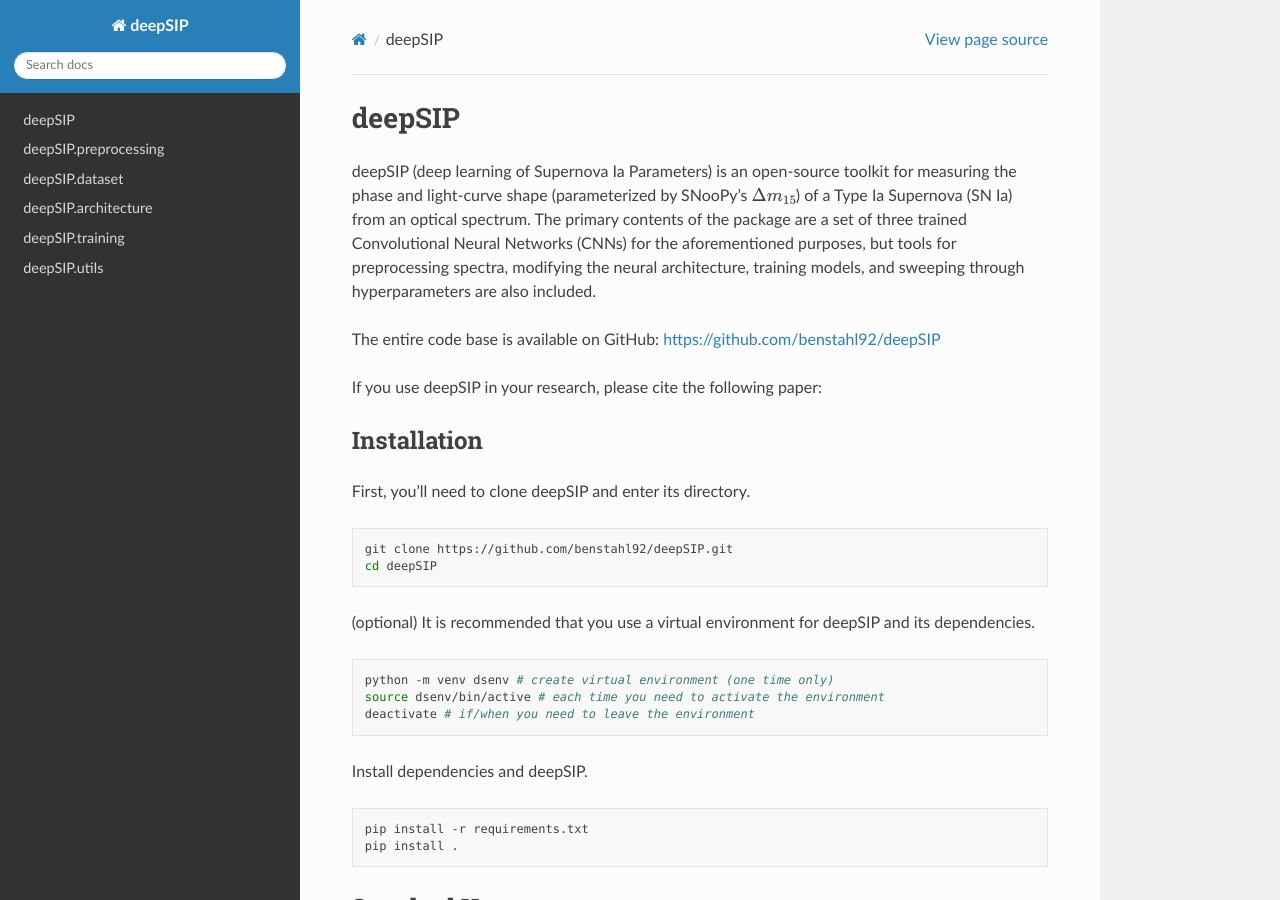
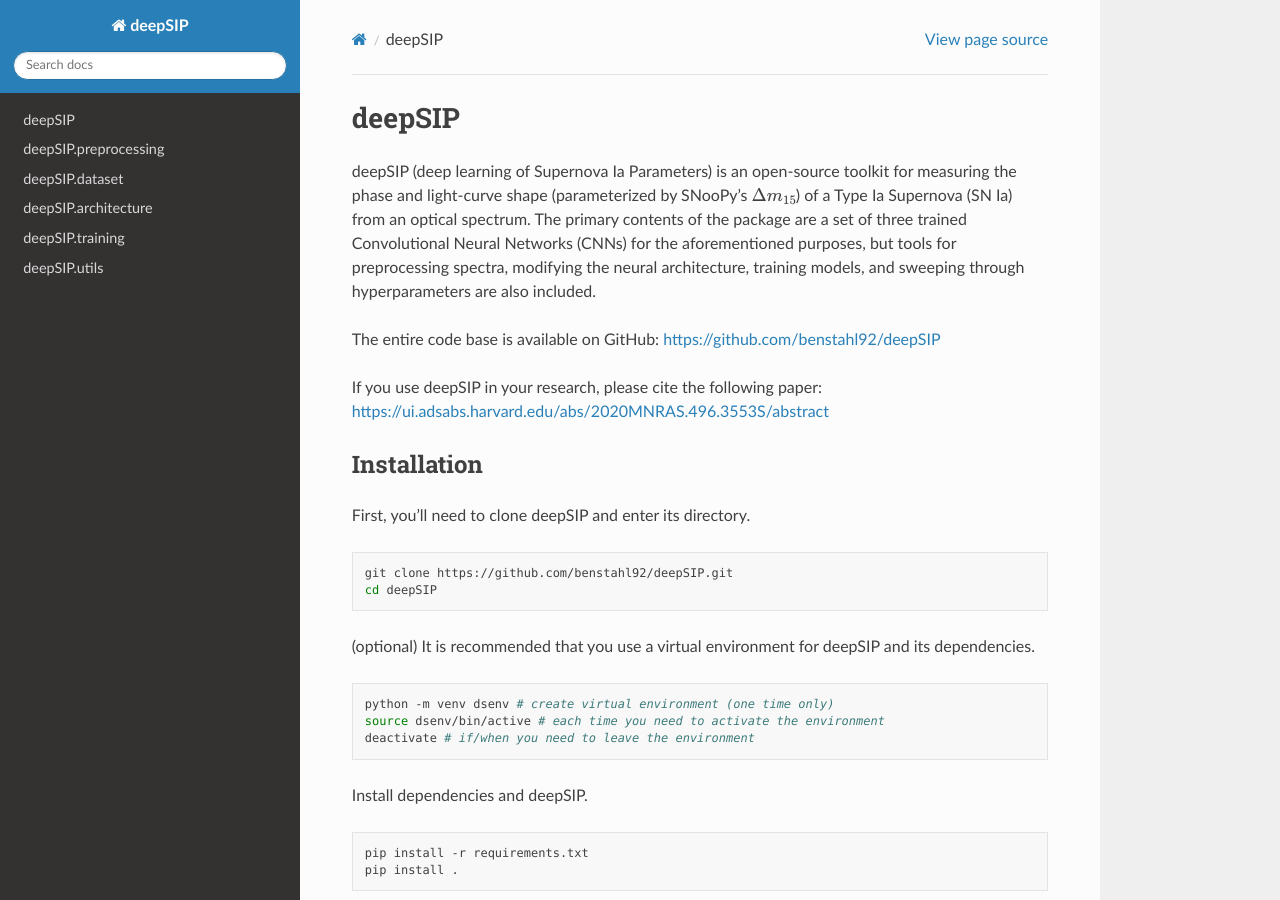
Before and after one commit to benstahl92/deepSIP, a Sphinx documentation site: the page built from docs/index.rst, in a window 1280 px wide and 900 px high. Built offline with Sphinx 7.4.7 and the Read the Docs theme 2.0.0, drawn with Linux system fonts in a browser that asks for light colours; some of the changed lines change nothing that is shown.

Commit message:
add paper reference to docs

```diff
--- a/docs/index.rst
+++ b/docs/index.rst
@@ -10,7 +10,7 @@
 
 The entire code base is available on GitHub: https://github.com/benstahl92/deepSIP
 
-If you use deepSIP in your research, please cite the following paper:
+If you use deepSIP in your research, please cite the following paper: https://ui.adsabs.harvard.edu/abs/2020MNRAS.496.3553S/abstract
 
 Installation
 ^^^^^^^^^^^^
```
